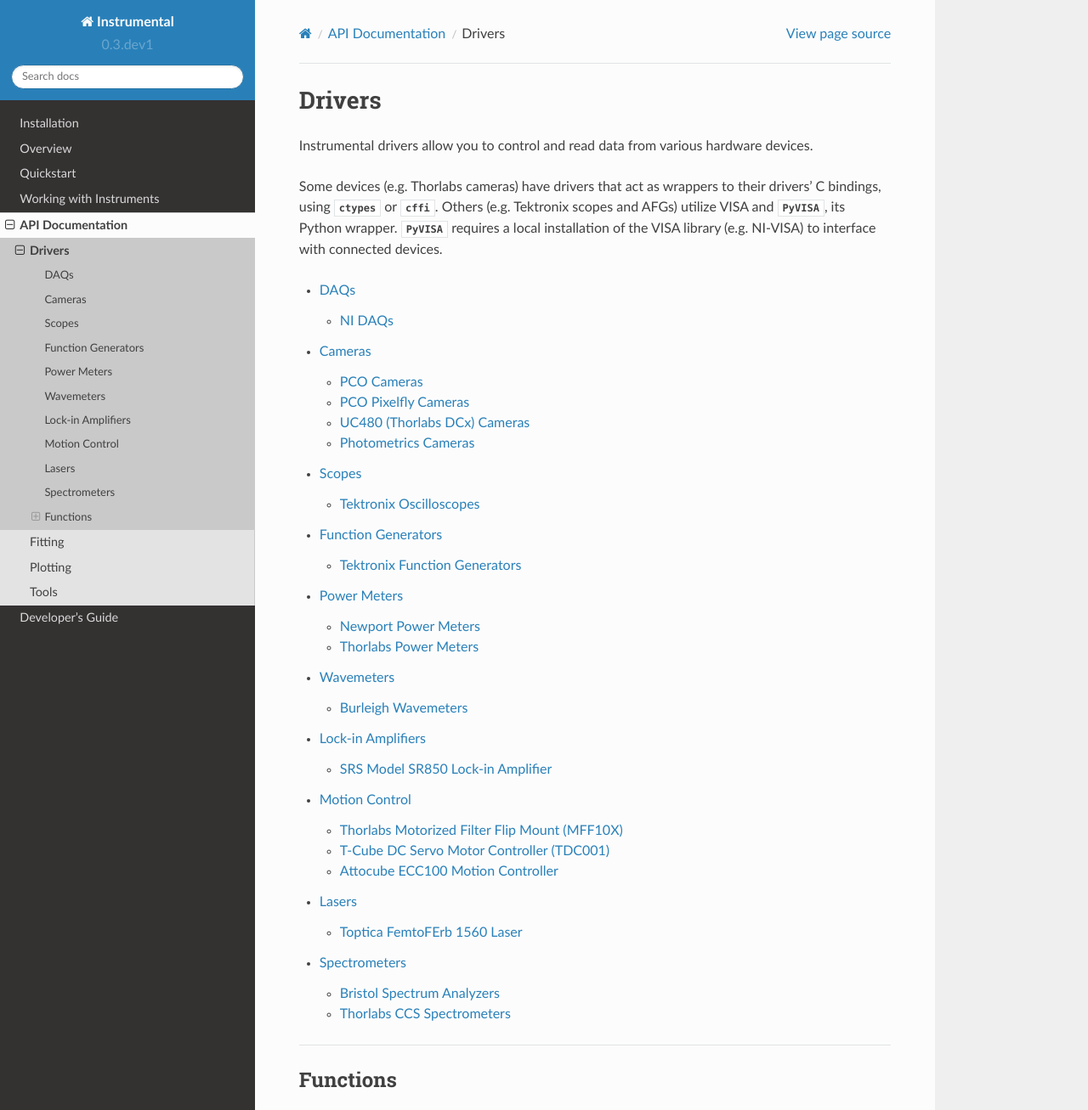
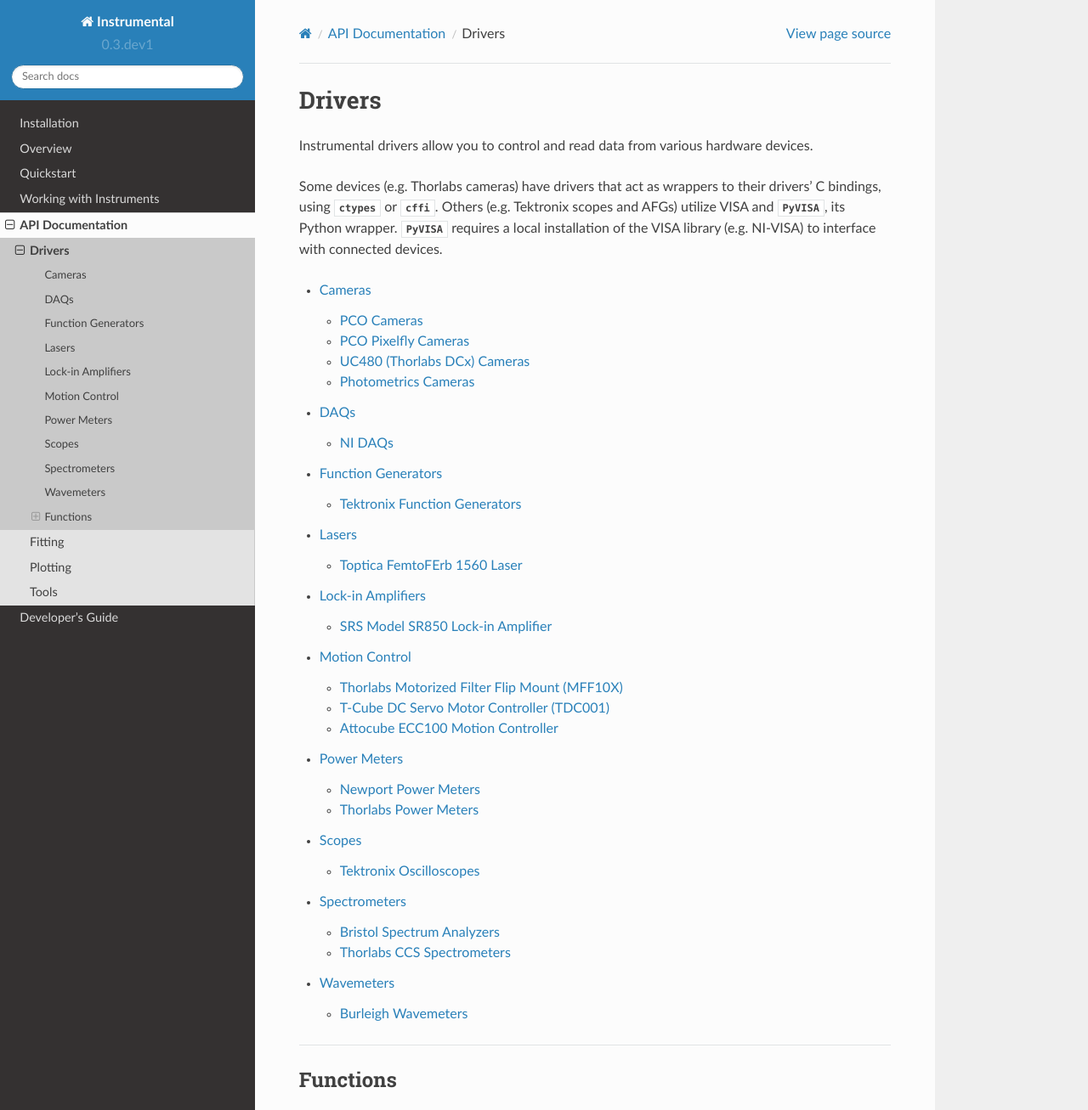
Before and after one commit to mabuchilab/Instrumental, a Sphinx documentation site: the page built from docs/drivers.rst, in a window 1280 px wide and 1400 px high, cut to the strip 0-1307 px from the top of the window. Shown: the whole strip at 85% size. Built offline with Sphinx 7.4.7 and the Read the Docs theme 2.0.0, drawn with Linux system fonts in a browser that asks for light colours; formulas are drawn with MathJax 3.

```diff
--- a/docs/drivers.rst
+++ b/docs/drivers.rst
@@ -14,16 +14,16 @@ NI-VISA) to interface with connected devices.
     :maxdepth: 2
     :titlesonly:
 
+    cameras
     daqs
-    cameras
-    scopes
     funcgenerators
-    powermeters
-    wavemeters
+    lasers
     lockins
     motion
-    lasers
+    powermeters
+    scopes
     spectrometers
+    wavemeters
 
 
 -------------------------------------------------------------------------------
```
